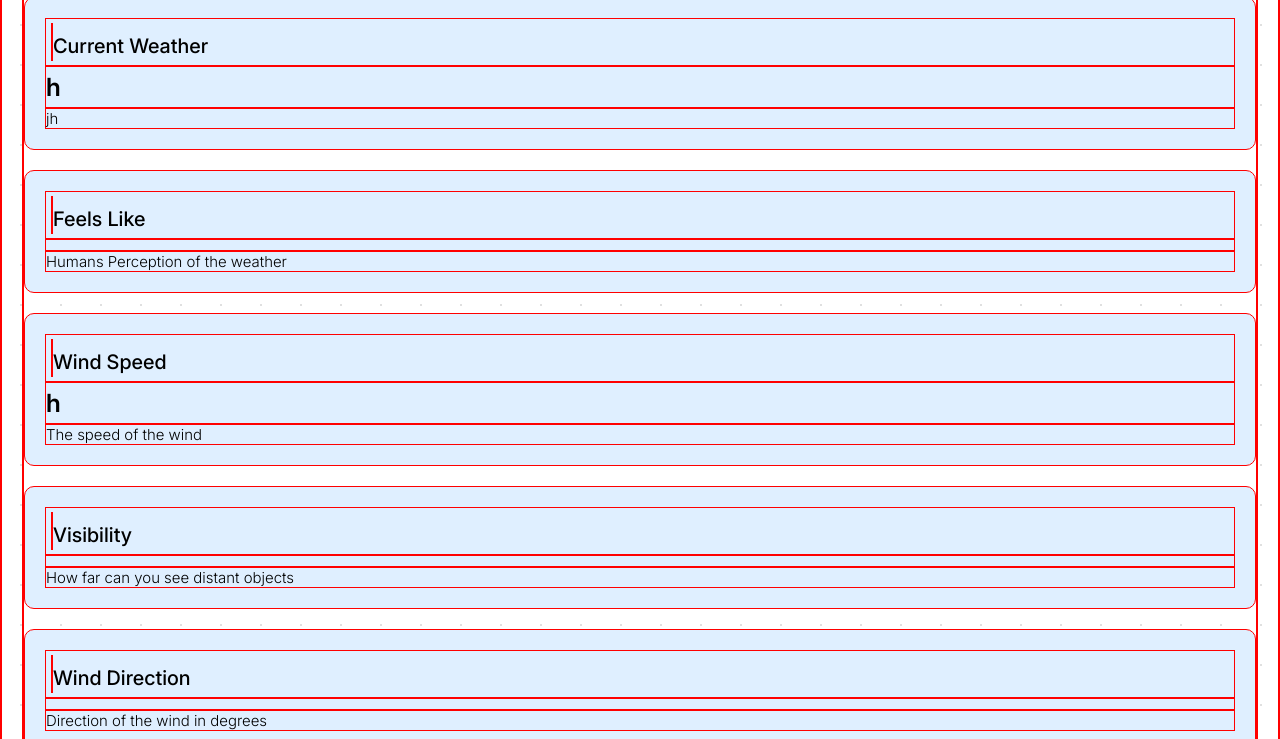
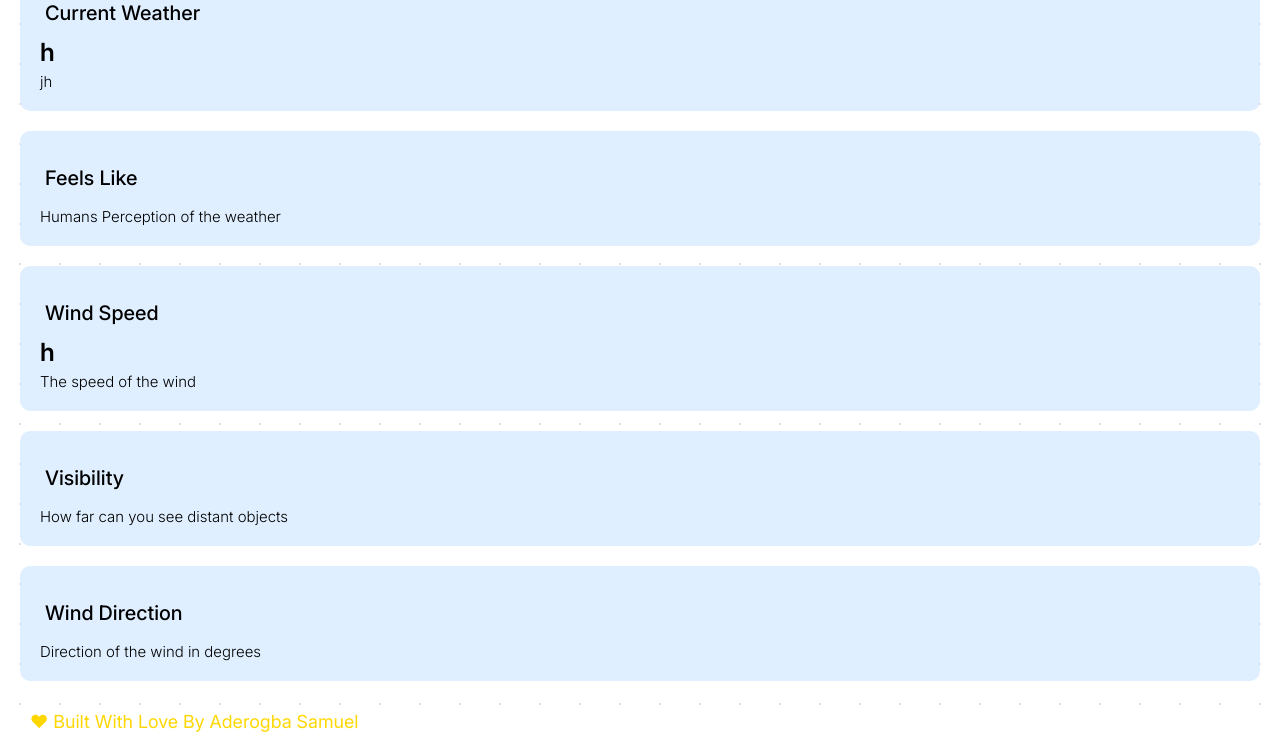
Before and after one commit to Devsamzy/Weather-app, a plain HTML site: page index.html in a window 1280 px wide. Shown: the part 516-1255 px from the top of the page. Drawn offline with nearby package versions, Linux system fonts and the light colour scheme; no server answers; some icons are missing.

Commit message:
Update style.css

```diff
--- a/style.css
+++ b/style.css
@@ -4,7 +4,7 @@
   padding: 0;
   margin: 0;
   box-sizing: border-box;
-  border: 1px solid red;
+  border: 0px solid red;
   font-family: inter;
 }
 @font-face {
```
